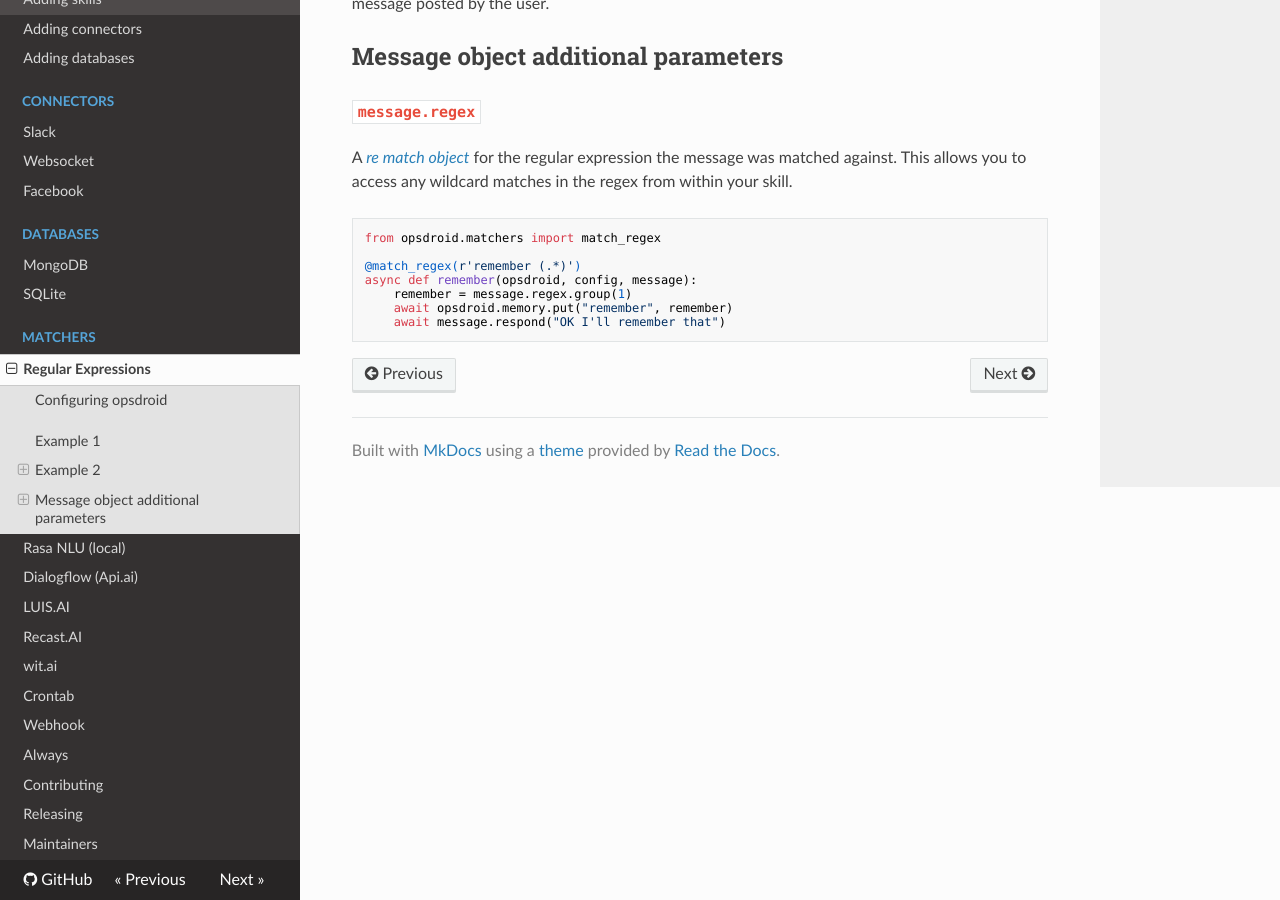
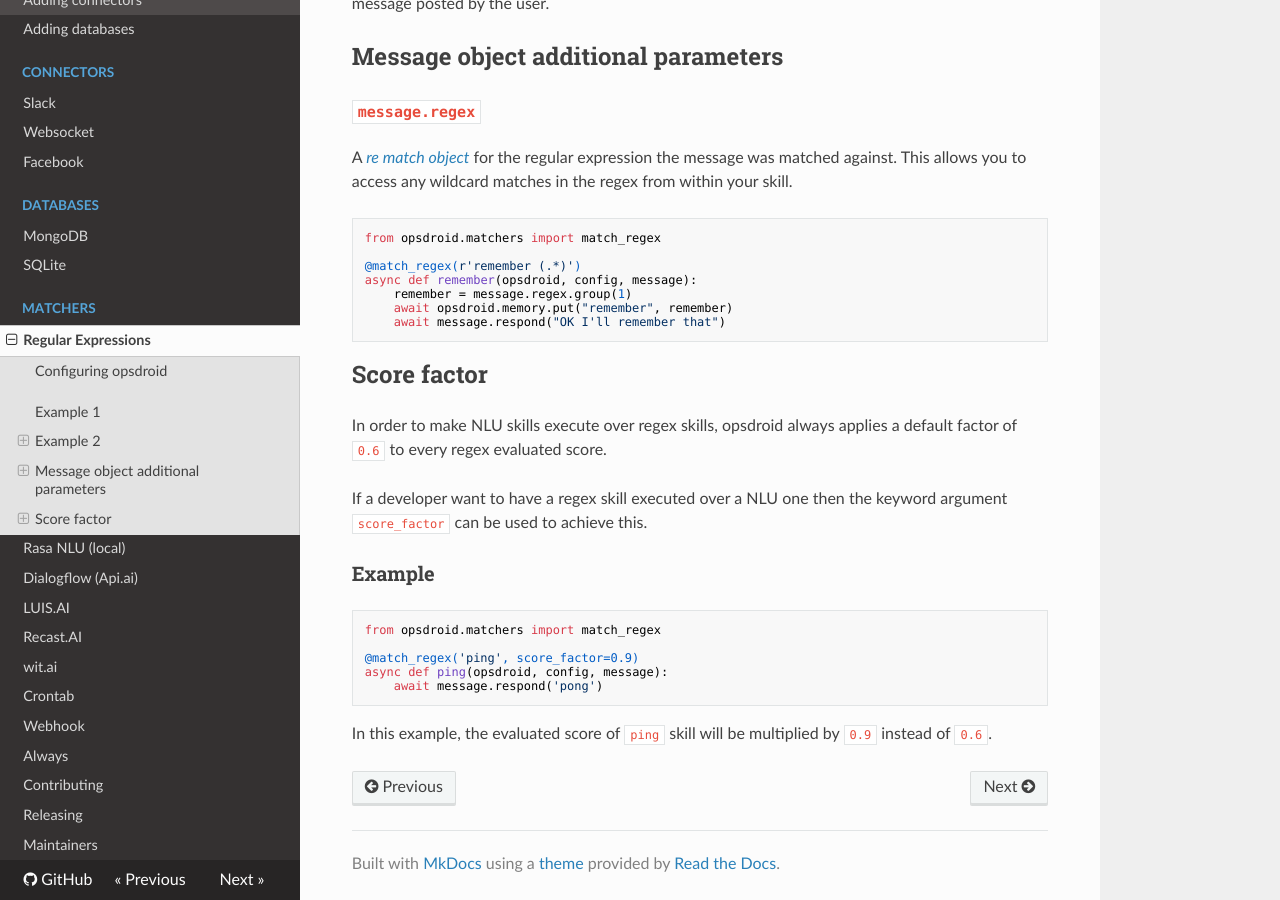
Before and after one commit to opsdroid/opsdroid, an MkDocs documentation site: the page built from docs/matchers/regex.md, in a window 1280 px wide and 900 px high, scrolled down 1852 px. Built offline with MkDocs 1.6.1, drawn with Linux system fonts in a browser that asks for light colours; nearby versions of some CDN libraries; old or Windows-style settings are respelled for this version of MkDocs.

Commit message:
Add parameter to configure priority in every regex skill (proposal) (#692)

````diff
--- a/docs/matchers/regex.md
+++ b/docs/matchers/regex.md
@@ -91,3 +91,22 @@ async def remember(opsdroid, config, message):
     await opsdroid.memory.put("remember", remember)
     await message.respond("OK I'll remember that")
 ```
+
+## Score factor
+
+In order to make NLU skills execute over regex skills, opsdroid always applies a default factor of `0.6` to every regex evaluated score.
+
+If a developer want to have a regex skill executed over a NLU one then the keyword argument `score_factor` can be used to achieve this.
+
+
+### Example
+
+```python
+from opsdroid.matchers import match_regex
+
+@match_regex('ping', score_factor=0.9)
+async def ping(opsdroid, config, message):
+    await message.respond('pong')
+```
+
+In this example, the evaluated score of `ping` skill will be multiplied by `0.9` instead of `0.6`.
````
Also changed, not shown: other parts of docs/matchers/regex.md (+1 -1 lines), 4 other files.
